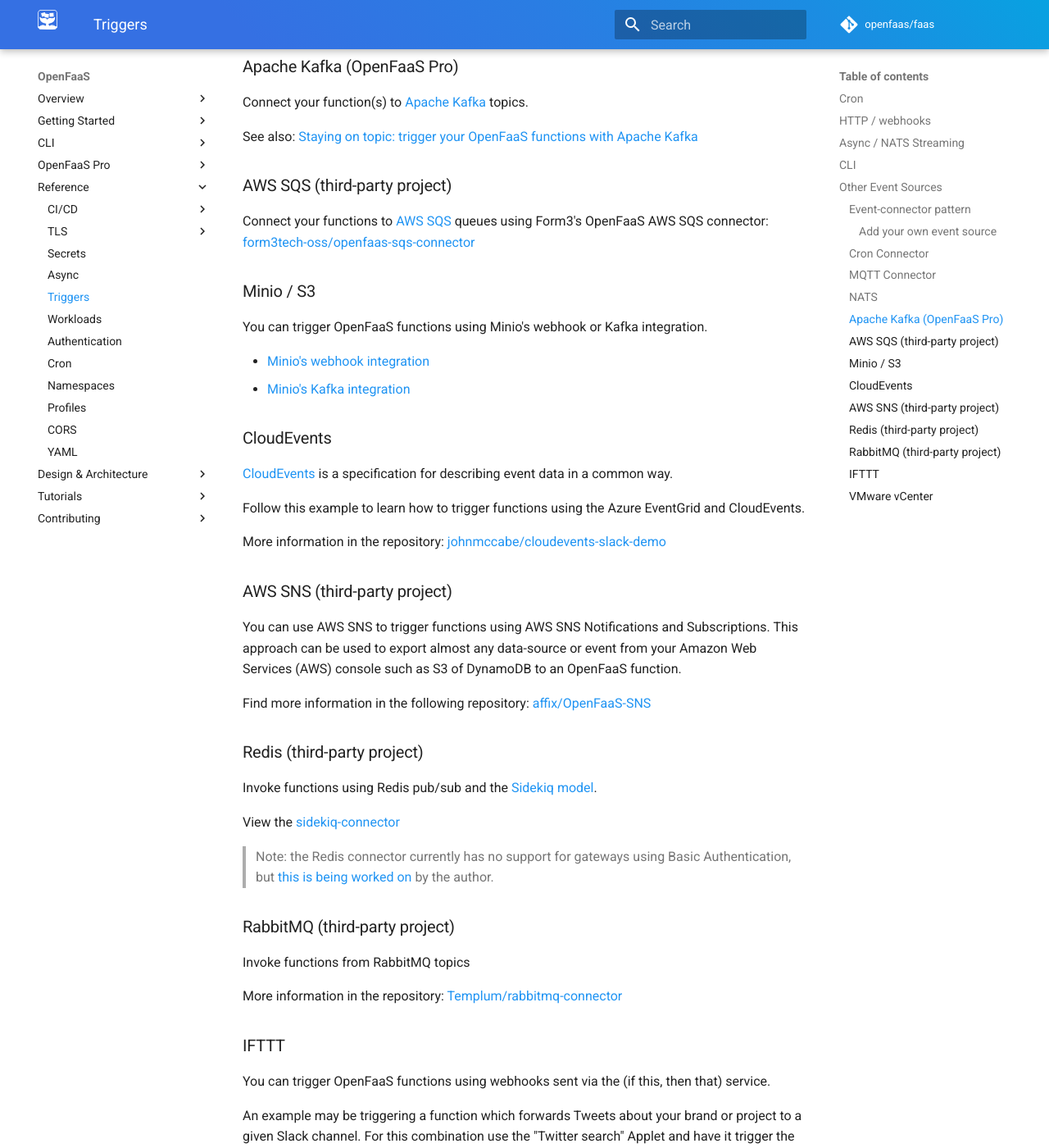
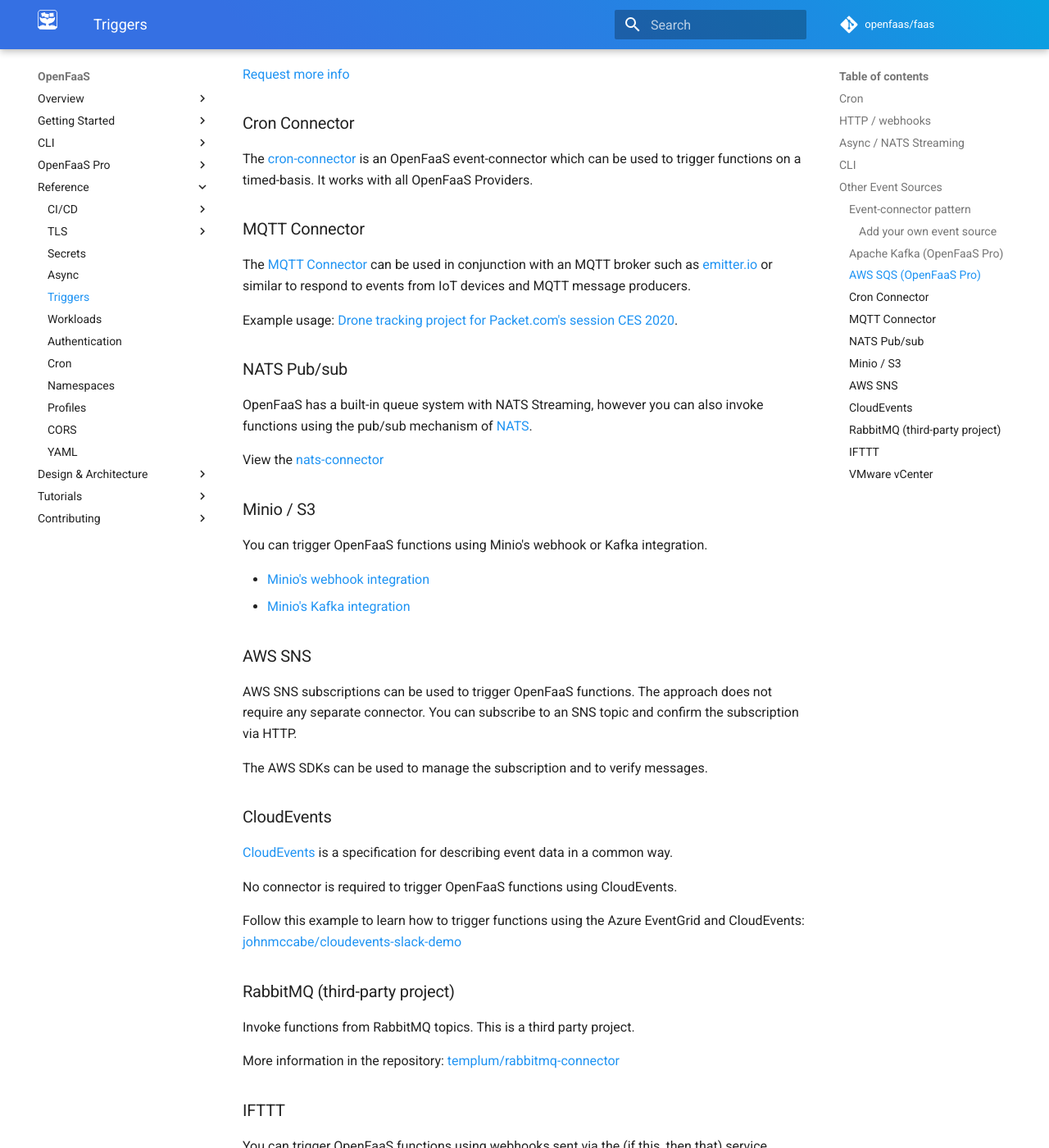
Before and after one commit to openfaas/docs, an MkDocs documentation site: the page built from docs/reference/triggers.md, in a window 1280 px wide and 1400 px high, scrolled down 2372 px. Shown: the whole window at 82% size. Built offline with MkDocs 1.6.1 and Material for MkDocs 9.7.7, drawn with Linux system fonts in a browser that asks for light colours; comment, search, counter and statistics services are not loaded; some of the changed text lies outside the part shown.

Commit message:
Update triggers page
* Update some information on available triggers
* Switch order on cron page to the connector

Signed-off-by: Alex Ellis (OpenFaaS Ltd) <alexellis2@gmail.com>

```diff
--- a/docs/reference/triggers.md
+++ b/docs/reference/triggers.md
@@ -1,12 +1,20 @@
 # Triggers
 
-OpenFaaS functions can be triggered easily by any kind of event. A small piece of code will convert from the event-source and trigger the function using the OpenFaaS Gateway API.
+OpenFaaS functions can be triggered easily by any kind of event. The most common use-case is HTTP which acts as a lingua franca between internet-connected systems.
 
-The most common use-case is HTTP which acts as a lingua franca between internet-connected systems.
+Connectors map one or more topics, subjects or queues from a stateful messaging system or event-source to a number of functions in your cluster.
+
+Can't find the event-source or trigger that you were looking for? [Contact us for more info](https://openfaas.com/support)
 
 ## Cron
 
-Looking to trigger a function on a schedule? Have a look at the [Cron page](/reference/cron/) for more information on how to use Kubernetes `CronJob` and other options such as the cron-connector.
+Looking to trigger a function on a schedule?
+
+The cron-connector can be used to trigger a function on a schedule, by adding a couple of annotations to your stack.yml file.
+
+Kubernetes also supports a `CronJob` mechanism, which you can use as an alternative.
+
+See also: [Scheduling function runs](/reference/cron/) for more information.
 
 ## HTTP / webhooks
 
@@ -52,6 +62,20 @@ The OpenFaaS connector-pattern allows you to create a broker or separate microse
 
 If you'd like to add an event source which is not listed below you can fork the OpenFaaS event [connector SDK](https://github.com/openfaas/connector-sdk) which is written in Go and use this to connect your pub/sub topics or message queues to functions in OpenFaaS.
 
+### Apache Kafka (OpenFaaS Pro)
+
+Connect your function(s) to [Apache Kafka](https://kafka.apache.org) topics.
+
+See also: [Staying on topic: trigger your OpenFaaS functions with Apache Kafka](https://www.openfaas.com/blog/kafka-connector/)
+
+[Request more info](https://openfaas.com/support/)
+
+### AWS SQS (OpenFaaS Pro)
+
+Trigger your functions from AWS SQS queues.
+
+[Request more info](https://openfaas.com/support/)
+
 ### Cron Connector
 
 The [cron-connector](https://github.com/openfaas/cron-connector) is an OpenFaaS event-connector which can be used to trigger functions on a timed-basis. It works with all OpenFaaS Providers.
@@ -62,21 +86,11 @@ The [MQTT Connector](https://github.com/openfaas/mqtt-connector) can be used in
 
 Example usage: [Drone tracking project for Packet.com's session CES 2020](https://github.com/packet-labs/iot).
 
-### NATS
+### NATS Pub/sub
 
 OpenFaaS has a built-in queue system with NATS Streaming, however you can also invoke functions using the pub/sub mechanism of [NATS](https://nats.io).
 
 View the [nats-connector](https://github.com/openfaas/nats-connector)
-
-### Apache Kafka (OpenFaaS Pro)
-
-Connect your function(s) to [Apache Kafka](https://kafka.apache.org) topics.
-
-See also: [Staying on topic: trigger your OpenFaaS functions with Apache Kafka](https://www.openfaas.com/blog/kafka-connector/)
-
-### AWS SQS (third-party project)
-
-Connect your functions to [AWS SQS](https://aws.amazon.com/sqs/) queues using Form3's OpenFaaS AWS SQS connector: [form3tech-oss/openfaas-sqs-connector](https://github.com/form3tech-oss/openfaas-sqs-connector)
 
 ### Minio / S3
 
@@ -85,33 +99,25 @@ You can trigger OpenFaaS functions using Minio's webhook or Kafka integration.
 * [Minio's webhook integration](https://blog.min.io/introducing-webhooks-for-minio/)
 * [Minio's Kafka integration](https://docs.min.io/docs/minio-bucket-notification-guide.html#apache-kafka)
 
+### AWS SNS
+
+AWS SNS subscriptions can be used to trigger OpenFaaS functions. The approach does not require any separate connector. You can subscribe to an SNS topic and confirm the subscription via HTTP.
+
+The AWS SDKs can be used to manage the subscription and to verify messages.
+
 ### CloudEvents
 
 [CloudEvents](https://cloudevents.io/) is a specification for describing event data in a common way.
 
-Follow this example to learn how to trigger functions using the Azure EventGrid and CloudEvents.
+No connector is required to trigger OpenFaaS functions using CloudEvents.
 
-More information in the repository: [johnmccabe/cloudevents-slack-demo](https://github.com/johnmccabe/cloudevents-slack-demo)
-
-### AWS SNS (third-party project)
-
-You can use AWS SNS to trigger functions using AWS SNS Notifications and Subscriptions. This approach can be used to export almost any data-source or event from your Amazon Web Services (AWS) console such as S3 of DynamoDB to an OpenFaaS function.
-
-Find more information in the following repository: [affix/OpenFaaS-SNS](https://github.com/affix/OpenFaaS-SNS)
-
-### Redis (third-party project)
-
-Invoke functions using Redis pub/sub and the [Sidekiq model](https://sidekiq.org).
-
-View the [sidekiq-connector](https://github.com/affix/sidekiq-connector)
-
-> Note: the Redis connector currently has no support for gateways using Basic Authentication, but [this is being worked on](https://github.com/affix/sidekiq-connector/issues/1) by the author.
+Follow this example to learn how to trigger functions using the Azure EventGrid and CloudEvents: [johnmccabe/cloudevents-slack-demo](https://github.com/johnmccabe/cloudevents-slack-demo)
 
 ### RabbitMQ (third-party project)
 
-Invoke functions from RabbitMQ topics
+Invoke functions from RabbitMQ topics. This is a third party project.
 
-More information in the repository: [Templum/rabbitmq-connector](https://github.com/Templum/rabbitmq-connector)
+More information in the repository: [templum/rabbitmq-connector](https://github.com/Templum/rabbitmq-connector)
 
 ### IFTTT
 
@@ -123,13 +129,12 @@ See an example of a function built to forward Tweets from IFTTTT to Slack using
 
 Visit [ifttt.com](https://ifttt.com) to learn more.
 
-
 ### VMware vCenter
 
 The vcenter-connector by OpenFaaS is an event connector built to consume events from [VMware's vCenter product](https://en.wikipedia.org/wiki/VCenter).
 
 > With this project your functions can subscribe to events generated by the changes in your vCenter installation - for instance a VM being created, turned on or deleted. By using the connector you can extend the behaviours and functionality of vCenter and create custom workflows for your platform.
 
-Status: under active development, available re-packaged from VMware as ["VEBA"](https://github.com/vmware-samples/vcenter-event-broker-appliance).
+Status: if you require support for this project, [reach out to us for more info](https://openfaas.com/support/)
 
 Link: [openfaas-vcenter-connector](https://github.com/openfaas-incubator/openfaas-vcenter-connector)
```
Also changed, not shown: other parts of docs/reference/triggers.md (+2 -0 lines), docs/reference/cron.md (+64 -75 lines).
